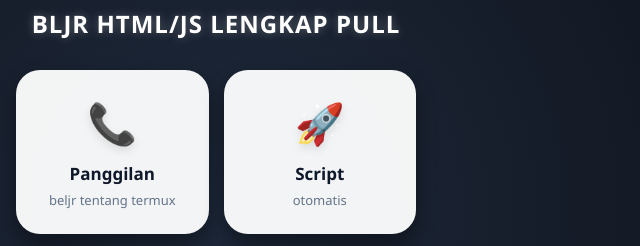
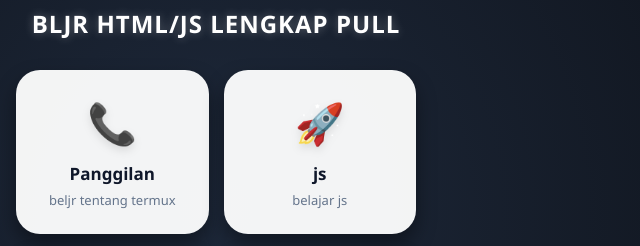
Before and after one commit to elumbantoruan418-collab/Pengetahuan-, a plain HTML site: page index.html in a window 1280 px wide. Shown: the part 210-456 px from the top of the page, 424-1064 px from the left. Drawn offline with Linux system fonts and the light colour scheme.

Commit message:
Update link and text for JavaScript card

```diff
--- a/index.html
+++ b/index.html
@@ -100,10 +100,10 @@
             <span class="subtitle">beljr tentang termux</span>
         </a>
 
-        <a href="#" class="card">
+        <a href="js.html" class="card">
             <span class="icon">🚀</span>
-            <span class="title">Script</span>
-            <span class="subtitle">otomatis</span>
+            <span class="title">js</span>
+            <span class="subtitle">belajar js</span>
         </a>
 
         <a href="#" class="card">
```
